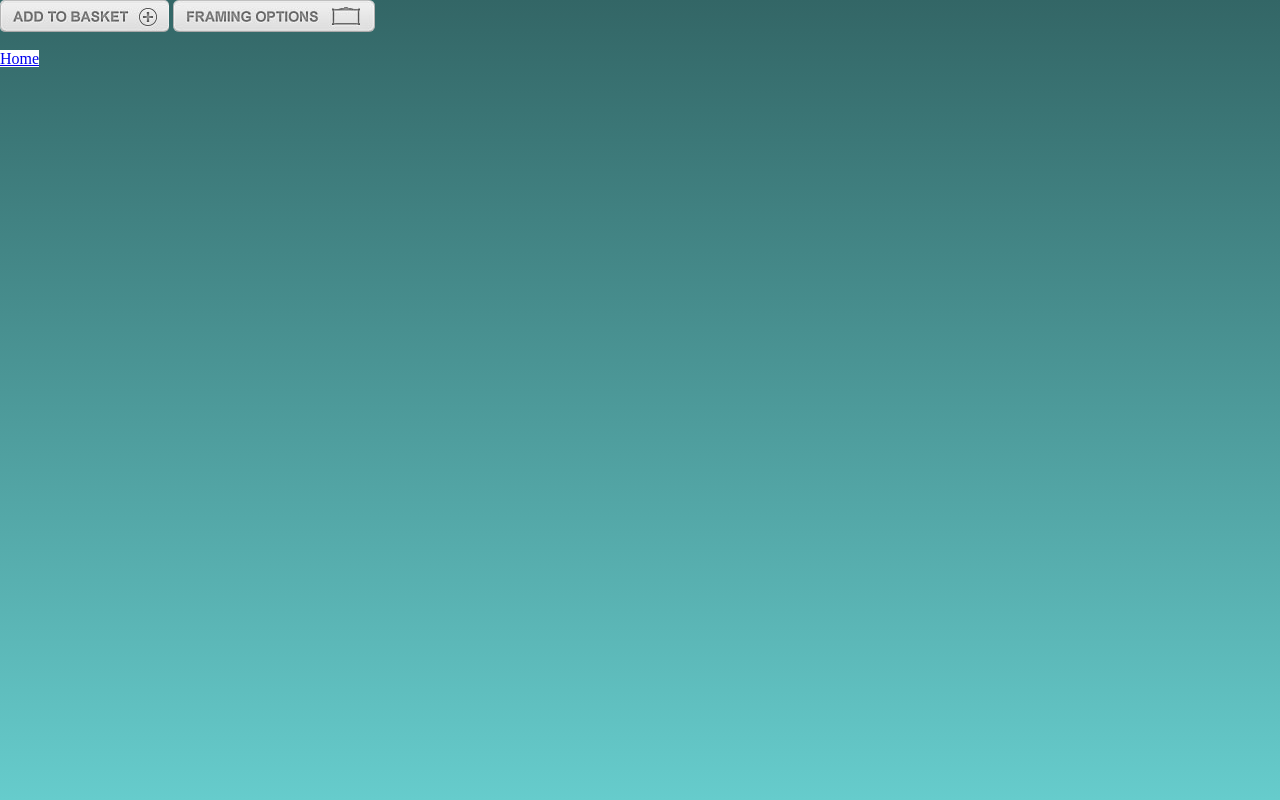
After one commit to leosalazar7/learnHTML-CSS, a PHP site: page /pages/sprite/ in a window 1280 px wide. The commit adds this page. Run offline with PHP 8.4, Linux system fonts and the light colour scheme.

Commit message:
finished the book

```diff
--- /dev/null
+++ b/pages/sprite/index.html
@@ -0,0 +1,20 @@
+<!DOCTYPE html>
+<html lang="en">
+  <head>
+    <meta charset="UTF-8">
+    <meta name="viewport" content="width=device-width, initial-scale=1.0">
+    <meta name="description" content="">
+    <link rel="stylesheet" type="text/css" href="styles.css">
+    <title>Document</title>
+  </head>
+  <body>
+    <div id="stuff">
+      <a href="" id="add-to-basket" class="button">Add to basket</a>
+      <a href="" id="framing-options" class="button">Framing options</a>
+    </div>
+    <br></db>
+    <a href="/">Home</a>
+
+    <script src="scripts.js"></script>
+  </body>
+</html>
--- /dev/null
+++ b/pages/sprite/styles.css
@@ -0,0 +1,53 @@
+html, body {
+    height: 100%;
+    margin: 0;
+}
+
+
+body {
+    /* background-image:-moz-linear-gradient(#336666, #66cccc); */
+    /* background-image:-o-linear-gradient(#336666, #66cccc); */
+    background-image:-webkit-linear-gradient(#336666, #66cccc);
+    background-size: cover;
+    background-size: auto auto;
+    background-repeat: no-repeat;
+}
+
+a {
+    background-color: white;
+}
+
+a.button {
+    height: 32px;
+    background: url("/images/button-sprite.jpg");
+    text-indent: -9999px;
+    display: inline-block;
+}
+
+a#add-to-basket {
+    width: 169px;
+    background-position: -1px -1px;
+    border-radius: 5px;
+}
+
+a#add-to-basket:hover {
+    background-position-y: -41px;
+}
+
+a#add-to-basket:active {
+    background-position-y: -80px;
+}
+
+a#framing-options {
+    width: 202px;
+    background-position: -181px -1px;
+    border-radius: 6px;
+}
+
+a#framing-options:hover {
+    background-position-y: -41px;
+}
+
+a#framing-options:active {
+    background-position-y: -80px;
+}
--- a/styles.css
+++ b/styles.css
@@ -42,6 +42,10 @@ body {
 
 #vcard {
     background-color: lightyellow;
+    background-image: url("images/baki.jpg");
+    background-size: contain;
+    background-repeat: no-repeat;
+    background-position: center;
     margin-top: 20px;
 }
 
```
Also changed, not shown: index.html (+4 -3 lines), images/button-sprite.jpg (added), pages/fixed/index.html (renamed from fixed/index.html), pages/fixed/styles.css (renamed from fixed/styles.css), pages/grid/960_12_col.css (renamed from grid/960_12_col.css), pages/grid/index.html (renamed from grid/index.html), pages/grid/styles.css (renamed from grid/styles.css), pages/liquid/index.html (renamed from liquid/index.html), pages/liquid/styles.css (renamed from liquid/styles.css).
